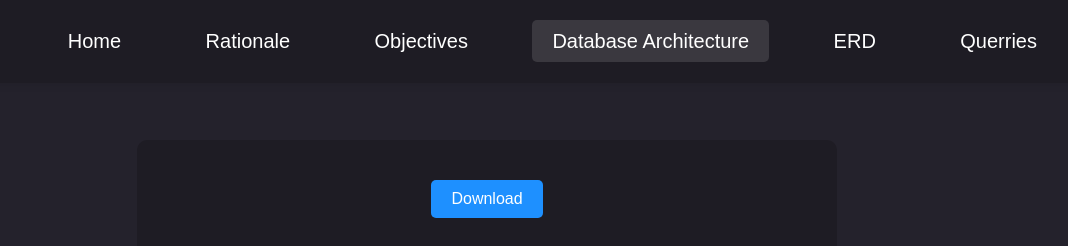
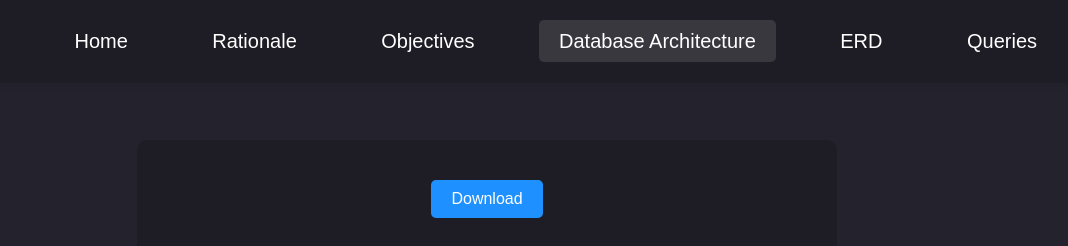
Before and after one commit to Dabidism/portfolio1, a plain HTML site: page database_architechture.html in a window 1280 px wide. Shown: the top 246 px of the page, without its empty margins (153-1221 px from the left). Drawn offline with Linux system fonts and the light colour scheme.

Commit message:
first commit

```diff
--- a/database_architechture.html
+++ b/database_architechture.html
@@ -23,7 +23,7 @@
               >
             </li>
             <li><a href="erd.html">ERD</a></li>
-            <li><a href="queries.html">Querries</a></li>
+            <li><a href="queries.html">Queries</a></li>
           </ul>
         </nav>
       </div>
```
Also changed, not shown: erd.html (+1 -1 lines), index.html (+1 -1 lines), objectives.html (+1 -1 lines), queries.html (+1 -1 lines), rationale.html (+1 -1 lines), 1 other file.
